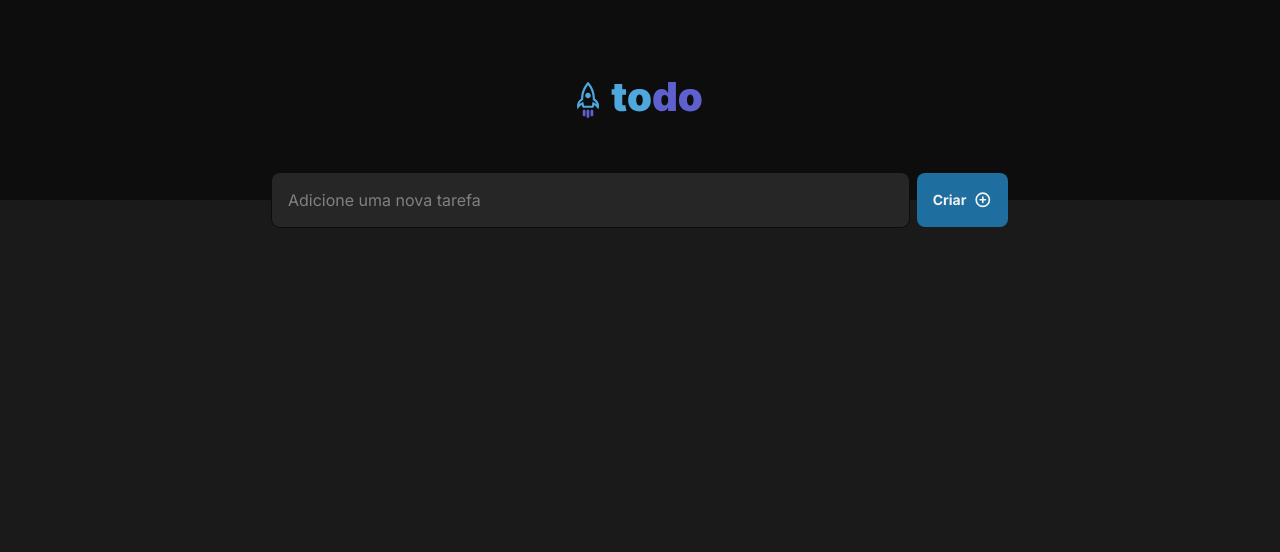
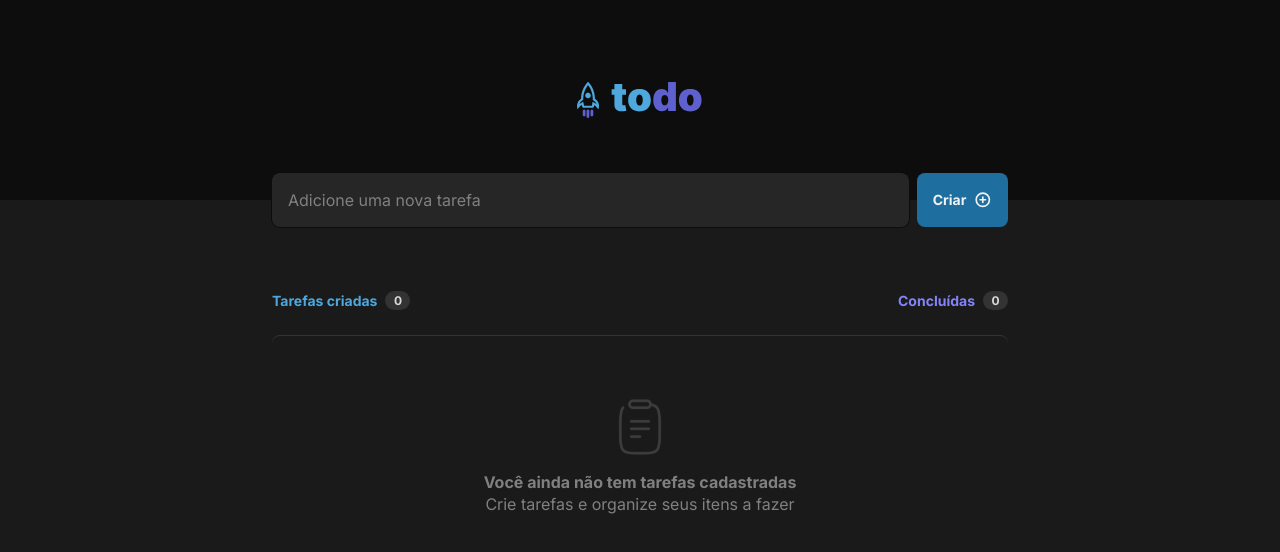
Before and after one commit to maiquitome/rocketseat-challenge-ignite-todolist, a React (Vite) app: page / in a window 1280 px wide. Shown: the top 552 px of the page. Built offline with nearby package versions, Linux system fonts and the light colour scheme.

Commit message:
feat: :sparkles: add TodoList with emptyList

```diff
--- a/src/App.tsx
+++ b/src/App.tsx
@@ -2,6 +2,7 @@ import "./global.css";
 import styles from "./App.module.css";
 import { Header } from "./components/Header";
 import { Form } from "./components/Form";
+import { TodoList } from "./components/TodoList";
 
 export function App() {
   return (
@@ -10,6 +11,7 @@ export function App() {
 
       <div className={styles.container}>
         <Form />
+        <TodoList />
       </div>
     </>
   );
--- /dev/null
+++ b/src/components/Counter.module.css
@@ -0,0 +1,27 @@
+.counterWrapper {
+  display: flex;
+  align-items: center;
+  gap: 0.5rem;
+  & .title {
+    font: var(--font-small-bold);
+    &.colorPrimaryLight {
+      color: var(--color-primary-light);
+    }
+    &.colorSecondaryLight {
+      color: var(--color-secondary-light);
+    }
+  }
+  & .counterNumber {
+    font: var(--font-extra-small-bold);
+    line-height: 0;
+    color: var(--color-base-200);
+    background-color: var(--color-base-400);
+    width: 1.5625rem;
+    height: 1.1875rem;
+    border-radius: 999px;
+
+    display: flex;
+    align-items: center;
+    justify-content: center;
+  }
+}
--- /dev/null
+++ b/src/components/Counter.tsx
@@ -0,0 +1,15 @@
+import styles from "./Counter.module.css";
+
+interface CounterProps {
+  title: string;
+  color: "colorPrimaryLight" | "colorSecondaryLight";
+}
+
+export function Counter({ title, color }: CounterProps) {
+  return (
+    <div className={styles.counterWrapper}>
+      <span className={`${styles.title} ${styles[color]}`}>{title}</span>
+      <span className={styles.counterNumber}>0</span>
+    </div>
+  );
+}
--- a/src/components/Form.module.css
+++ b/src/components/Form.module.css
@@ -3,6 +3,7 @@
   gap: 0.5rem;
 
   margin-top: -1.6875rem;
+  padding-bottom: 4rem;
   & input {
     height: 3.375rem;
     border-radius: 0.5rem;
--- /dev/null
+++ b/src/components/TodoList.module.css
@@ -0,0 +1,32 @@
+.header {
+  display: flex;
+  justify-content: space-between;
+  padding-bottom: 1.5rem;
+}
+
+.emptyList {
+  height: 15.25rem;
+  width: 100%;
+  border-top: 0.0625rem solid var(--color-base-400);
+  border-radius: 0.5rem;
+
+  display: flex;
+  align-items: center;
+  justify-content: center;
+  flex-direction: column;
+
+  & > img {
+    width: 3.5rem;
+    height: 3.5rem;
+    margin-bottom: 1rem;
+  }
+  & > div {
+    color: var(--color-base-300);
+    &:nth-child(2) {
+      font: var(--font-medium-bold);
+    }
+    &:nth-child(3) {
+      font: var(--font-medium-regular);
+    }
+  }
+}
--- /dev/null
+++ b/src/components/TodoList.tsx
@@ -0,0 +1,19 @@
+import { Counter } from "./Counter";
+import styles from "./TodoList.module.css";
+import clipboardIcon from "../assets/clipboard.svg";
+
+export function TodoList() {
+  return (
+    <div>
+      <header className={styles.header}>
+        <Counter title="Tarefas criadas" color="colorPrimaryLight" />
+        <Counter title="Concluídas" color="colorSecondaryLight" />
+      </header>
+      <div className={styles.emptyList}>
+        <img src={clipboardIcon} alt="ilustração de uma prancheta" />
+        <div>Você ainda não tem tarefas cadastradas</div>
+        <div>Crie tarefas e organize seus itens a fazer</div>
+      </div>
+    </div>
+  );
+}
--- a/src/global.css
+++ b/src/global.css
@@ -18,6 +18,7 @@
   --font-medium-regular: 400 1rem/140% var(--font-family);
   --font-medium-bold: 700 1rem/140% var(--font-family);
   --font-small-bold: 700 0.875rem/140% var(--font-family);
+  --font-extra-small-bold: 700 0.75rem var(--font-family);
 }
 
 :focus {
```
Also changed, not shown: src/assets/clipboard.svg (added).
